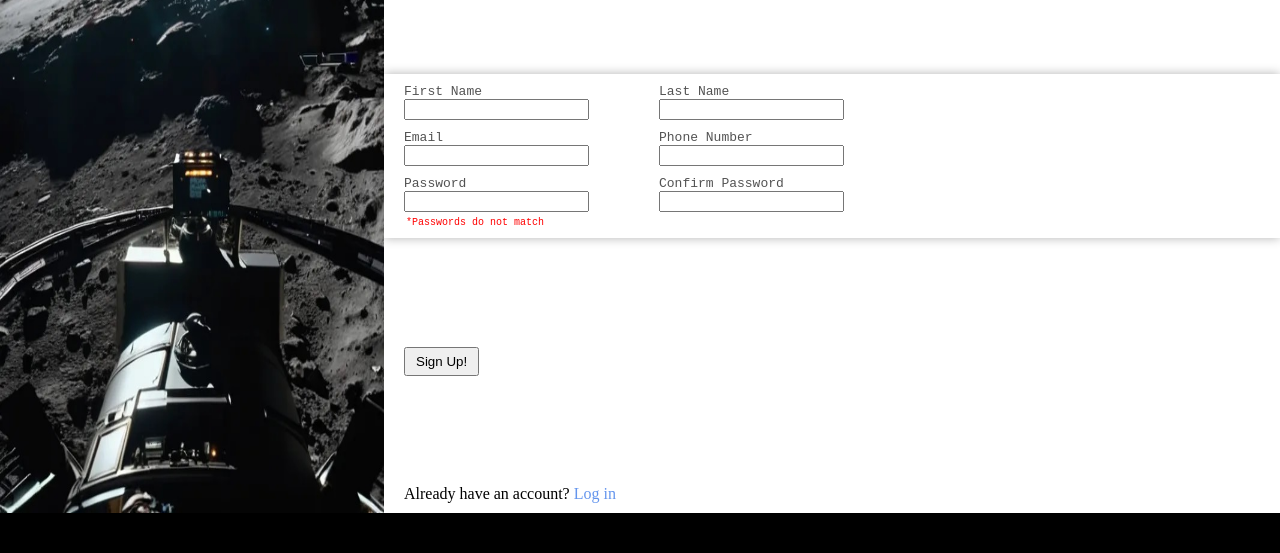
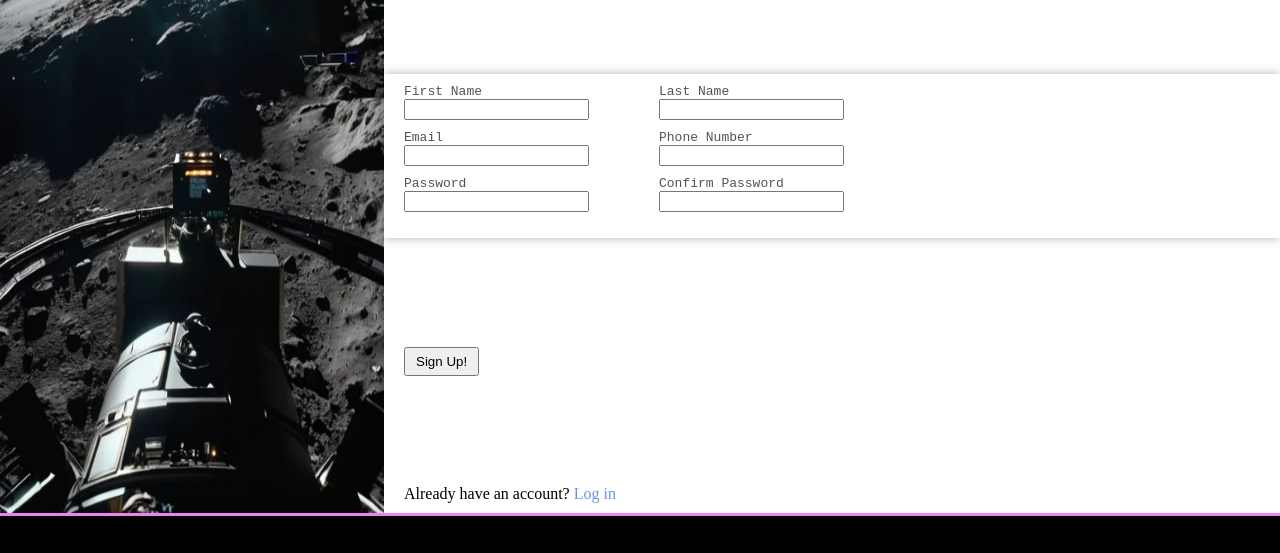
Before and after one commit to Xenostar1337/signup, a plain HTML site: page index.html in a window 1280 px wide. Both pictures are taken after a click on the button "Sign Up!". Shown: the part 247-800 px from the top of the page. Drawn offline with Linux system fonts and the light colour scheme.

Commit message:
attempt to fix aspect ratios

```diff
--- a/main.js
+++ b/main.js
@@ -4,8 +4,12 @@ const password = document.getElementById("password");
 const passwordConfirm = document.getElementById("passwordConfirm");
 
 function passwordCheck(){
-    if (password !== passwordConfirm){
+    if (password.value !== passwordConfirm.value){
         error.style.visibility = 'visible';
+        console.log(password.value);
+        console.log(passwordConfirm.value);
+    } else {
+        error.style.visibility = "hidden";
     }
 }
 
--- a/style.css
+++ b/style.css
@@ -2,10 +2,8 @@ body {
     margin: 0;
     width: 100vw;
     height: 100vh;
-    display: flex;
-    justify-content: center;
-    align-items: center;
     background-color: black;
+    position: relative;
 }
 a {
     text-decoration: none;
@@ -19,11 +17,17 @@ a {
 }
 
 .card {
+    position: absolute;
+    top: 50%;
+    left: 50%;
+    transform: translate(-50%, -50%);
     width: 100vw;
     height: 56.25vw;
     background-color: white;
     display: flex;
     justify-content: center;
+    border-style: solid;
+    border-color: violet;
 }
 
 .hook {
```
